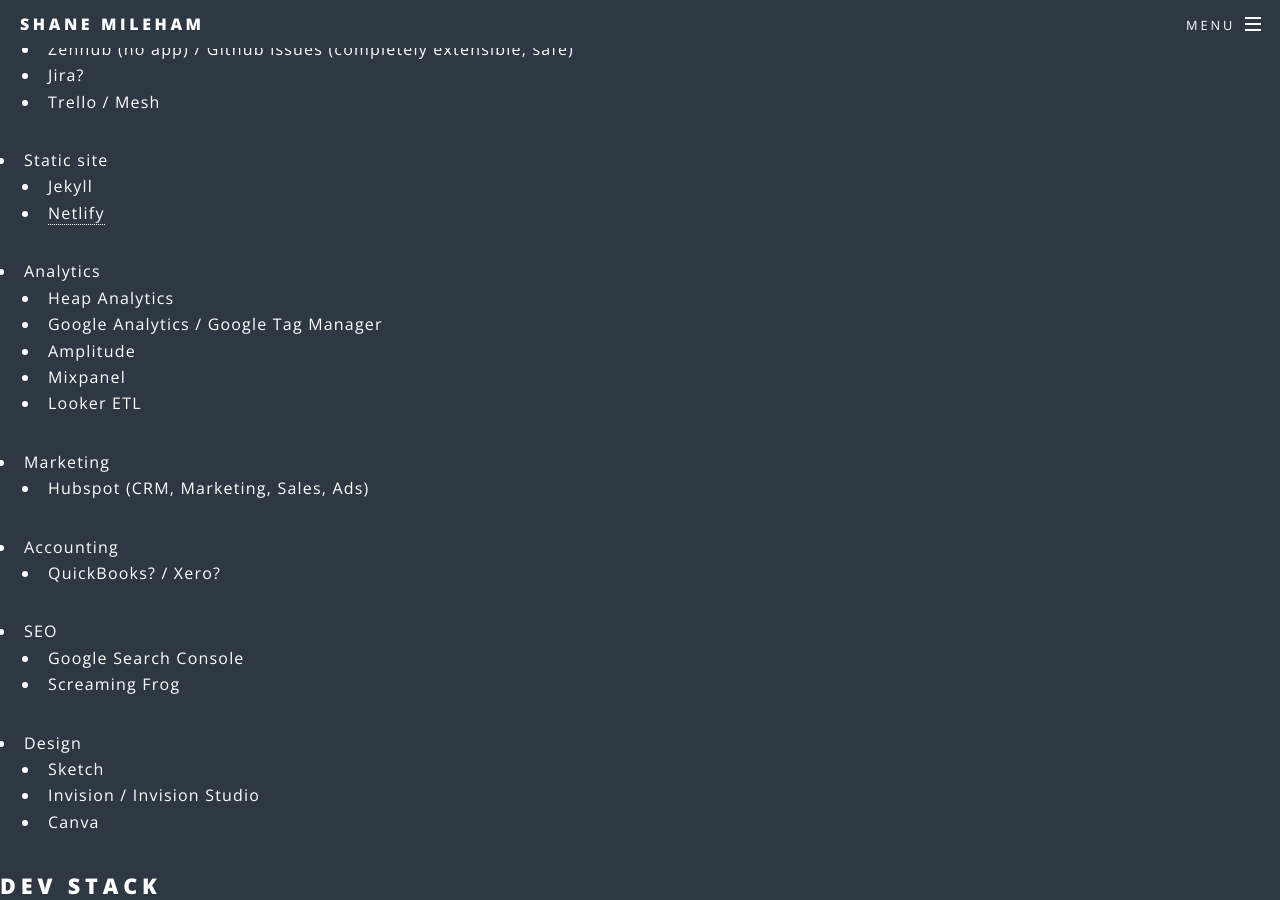
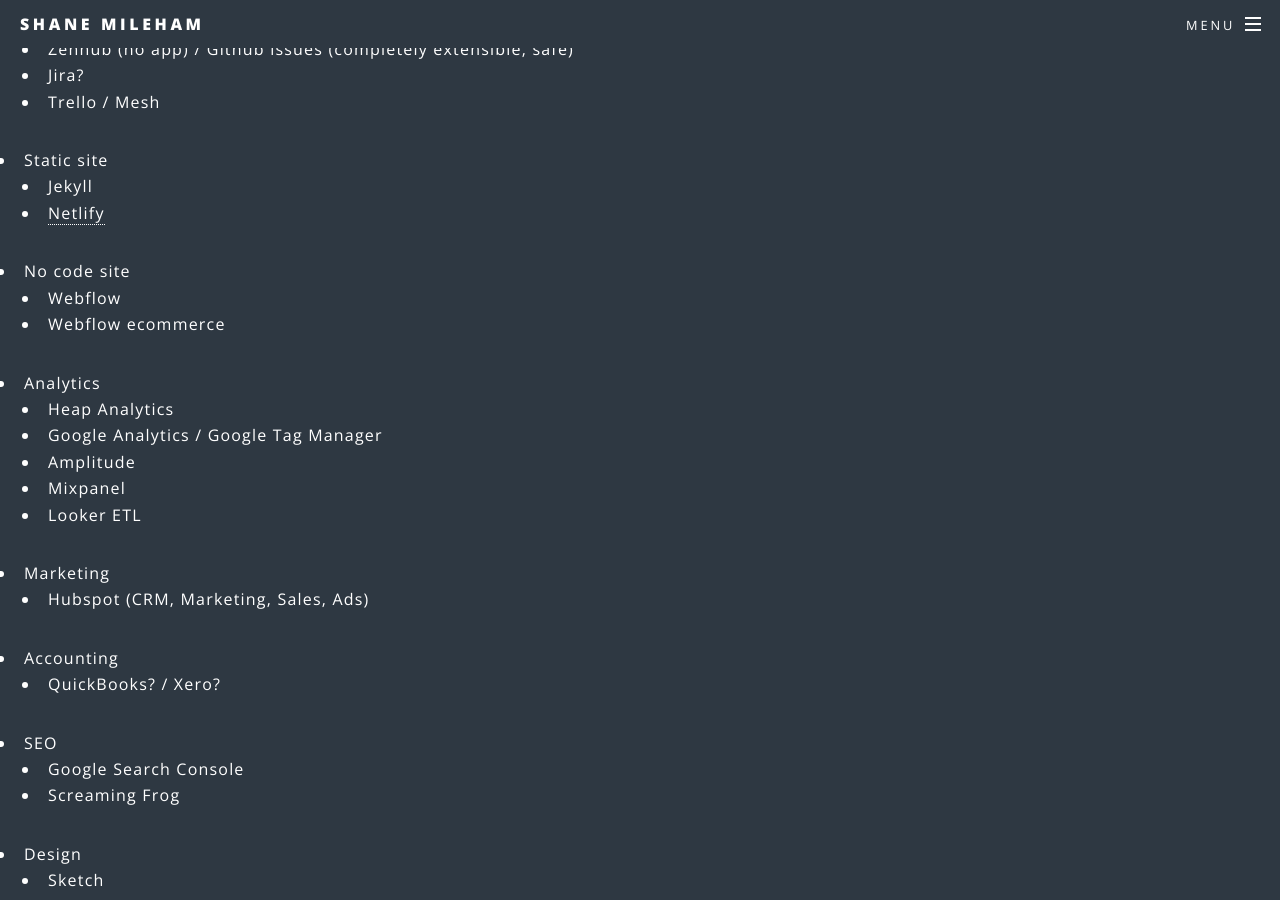
Before and after one commit to shanemileham/shanemileham.github.io, a Jekyll site: the page built from _kb/professional/tech/stack.md, in a window 1280 px wide and 900 px high, scrolled down 531 px. Built offline with Jekyll 4.4.1, drawn with Linux system fonts in a browser that asks for light colours; comment, search, counter and statistics services are not loaded.

Commit message:
Tech stack add webflow

```diff
--- a/_kb/professional/tech/stack.md
+++ b/_kb/professional/tech/stack.md
@@ -21,6 +21,9 @@
 - Static site
   - Jekyll
   - [Netlify](https://github.com/netlify/netlify-cms)
+- No code site
+  - Webflow
+  - Webflow ecommerce
 - Analytics
   - Heap Analytics
   - Google Analytics / Google Tag Manager
```
